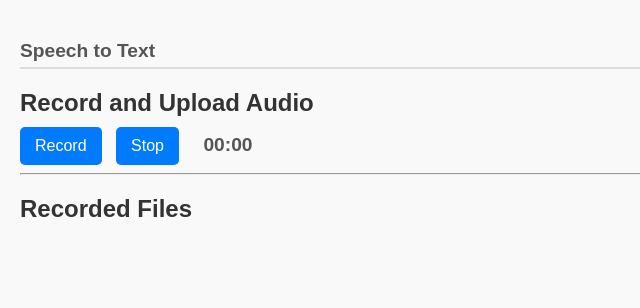
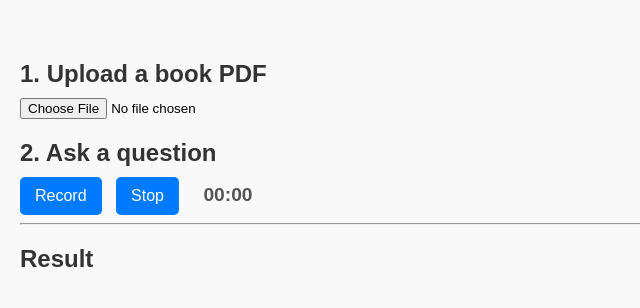
Before and after one commit to jsison2021/conversational-ai-voice, a Flask app: page / in a window 1280 px wide. Shown: the top 308 px of the page, without its empty margins (0-640 px from the left). Run offline with Flask 3, Linux system fonts and the light colour scheme.

Commit message:
Final Project Update

```diff
--- a/app.py
+++ b/app.py
@@ -3,18 +3,22 @@ from flask import Flask, render_template, request, redirect, url_for, send_file,
 from werkzeug.utils import secure_filename
 import vertexai
 from vertexai.generative_models import GenerativeModel, Part
+from google.cloud import texttospeech_v1
+
 import os
 
 app = Flask(__name__)
 
 # Configure upload folder
 UPLOAD_STT = 'UPLOAD_STT'
-ALLOWED_EXTENSIONS = {'wav', 'txt'}
+ALLOWED_EXTENSIONS = {'wav', 'pdf'}
 app.config['UPLOAD_STT'] = UPLOAD_STT
 
 os.makedirs(UPLOAD_STT, exist_ok=True)
 
 vertexai.init(project = "js-conversational-ai", location = "us-central1")
+
+client_TTS = texttospeech_v1.TextToSpeechClient()
 
 @app.route('/')
 def index():
@@ -29,60 +33,102 @@ def get_STT_files():
     files.sort(reverse=True)
     return files
 
-def process_audio_with_vertexai(audio_content):
+def process_audio_and_pdf_with_vertexai(audio_content, pdf_content):
     # Sentiment Analysis with Vertex AI
     model = GenerativeModel("gemini-1.5-flash-001")
     prompt = f"""
-                Please provide an exact transcript for the audio, followed by sentiment analysis.
-
-                Your reponse should follow the format:
-
-                Text: USERS SPEECH TRANSCRIPTION
-
-                SENTIMENT ANALYSIS: Positive | Neutral | Negative
+                Answer the user's query in the audio file based and use the PDF file as a reference.
 
             """
-    contents = [Part.from_data(audio_content, mime_type="audio/wav"), prompt]
+    contents = [Part.from_data(audio_content, mime_type="audio/wav"), Part.from_data(pdf_content, mime_type = "application/pdf"), prompt]
 
     result = model.generate_content(contents)
-    print("Results:" + result.text)
+    print(result.text)
     return result.text
 
-@app.route('/upload', methods=['POST'])
+
+def sample_synthesize_speech(text=None, ssml=None):
+    input = texttospeech_v1.SynthesisInput()
+    if ssml:
+      input.ssml = ssml
+    else:
+      input.text = text
+
+    voice = texttospeech_v1.VoiceSelectionParams()
+    voice.language_code = "en-UK"
+    # voice.ssml_gender = "MALE"
+
+    audio_config = texttospeech_v1.AudioConfig()
+    audio_config.audio_encoding = "LINEAR16"
+
+    request = texttospeech_v1.SynthesizeSpeechRequest(
+        input=input,
+        voice=voice,
+        audio_config=audio_config,
+    )
+
+    response = client_TTS.synthesize_speech(request=request)
+
+    return response.audio_content
+
+@app.route('/upload_pdf', methods=['POST'])
+def upload_pdf():
+    pdf = request.files.get('pdf_file')
+    if pdf and pdf.filename != '':
+        timestamp = datetime.now().strftime("%Y%m%d-%I%M%S%p")
+
+        # Reset the STT folder
+        for f in os.listdir(app.config['UPLOAD_STT']):
+            file_path = os.path.join(app.config['UPLOAD_STT'], f)
+            if os.path.isfile(file_path):
+                os.remove(file_path)
+
+        pdf_filename = f"{secure_filename(pdf.filename)}_{timestamp}.pdf"
+        pdf_file_path = os.path.join(app.config['UPLOAD_STT'], pdf_filename)
+        pdf.save(pdf_file_path)
+
+    return redirect('/')
+
+@app.route('/upload_audio', methods=['POST'])
 def upload_audio():
     if 'audio_data' not in request.files:
-        return redirect(request.url)
+        return abort(400, "No audio file uploaded.")
 
     file = request.files['audio_data']
     if file.filename == '':
-        return redirect(request.url)
+        return abort(400, "Empty audio file.")
 
-    if file:
-        timestamp = datetime.now().strftime("%Y%m%d-%I%M%S%p")
-        audio_filename = f"{timestamp}.wav"
-        audio_file_path = os.path.join(app.config['UPLOAD_STT'], audio_filename)
-        file.save(audio_file_path)
+    # Find latest PDF
+    pdf_files = [f for f in os.listdir(app.config['UPLOAD_STT']) if f.lower().endswith('.pdf')]
+    if not pdf_files:
+        return abort(400, "No PDF uploaded yet.")
+    pdf_files.sort(reverse=True)
+    pdf_file_path = os.path.join(app.config['UPLOAD_STT'], pdf_files[0])
+    pdf_filename = pdf_files[0]
 
-        with open(audio_file_path, 'rb') as audio_file:
-            audio_content = audio_file.read()
+    # Save audio
+    timestamp = datetime.now().strftime("%Y%m%d-%I%M%S%p")
+    audio_filename = f"question_{timestamp}.wav"
+    audio_file_path = os.path.join(app.config['UPLOAD_STT'], audio_filename)
+    file.save(audio_file_path)
 
-        sentiment_result = process_audio_with_vertexai(audio_content)
+    # Process
+    with open(audio_file_path, 'rb') as audio_file:
+        audio_content = audio_file.read()
 
-        transcript_filename = f"{timestamp}_text_and_sentiment.txt"
-        transcript_path = os.path.join(app.config['UPLOAD_STT'], transcript_filename)
-        with open(transcript_path, 'w') as transcript_file:
-            transcript_file.write(sentiment_result)
+    with open(pdf_file_path, 'rb') as pdf_file:
+        pdf_content = pdf_file.read()
 
+    sentiment_result = process_audio_and_pdf_with_vertexai(audio_content, pdf_content)
+    audio_response_content = sample_synthesize_speech(text=sentiment_result)
+
+    # Save response audio
+    response_audio_filename = f"answer_{timestamp}.wav"
+    response_audio_path = os.path.join(app.config['UPLOAD_STT'], response_audio_filename)
+    with open(response_audio_path, 'wb') as audio_file:
+        audio_file.write(audio_response_content)
 
     return redirect('/')
-
-@app.route('/upload/<filename>')
-def get_file(filename):
-    return send_file(filename)
-
-@app.route('/script.js', methods=['GET'])
-def scripts_js():
-    return send_file('./script.js')
 
 @app.route('/uploads/<filename>')
 def uploaded_file(filename):
--- a/templates/index.html
+++ b/templates/index.html
@@ -10,44 +10,141 @@
         <tr>
             <!-- Speech to Text Section -->
             <td style="width:50%">
-                <div class="column-label">Speech to Text</div>
-                <h2>Record and Upload Audio</h2>
+                <!-- 1. PDF Upload -->
+                <h2>1. Upload a book PDF</h2>
+                <form id="pdfUploadForm" method="POST" action="/upload_pdf" enctype="multipart/form-data">
+                    <input type="file" id="pdfInput" name="pdf_file" accept="application/pdf" required>
+                    <span id="fileName"></span>
+                </form>
 
+                {% for file in STT_files %}
+                    {% if file.endswith('.pdf') %}
+                        <p>Uploaded PDF: {{ file }}</p>
+                    {% endif %}
+                {% endfor %}
+
+                <!-- 2. Record and Upload Question -->
+                <h2>2. Ask a question</h2>
                 <button id="record">Record</button>
                 <button id="stop">Stop</button>
                 <span id="timer">00:00</span>
                 <audio id="audio"></audio>
-                <form id="uploadForm" method="POST" enctype="multipart/form-data">
-                    <input type="hidden" name="audio_data" id="audioData">
-                </form>
-                <script src="script.js"></script>
 
                 <hr>
-                <h2>Recorded Files</h2>
+                <h2>Result</h2>
                 <ul>
                     {% for file in STT_files %}
-                        {% if file.endswith('.wav') %}
+                        {% if file.endswith('.wav') and 'answer' in file %}
                             <li>
                                 <strong>Audio:</strong><br>
                                 <audio controls>
                                     <source src="{{ url_for('uploaded_file', filename=file) }}">
                                     Your browser does not support the audio element.
                                 </audio><br>
-                                <strong>Text and Sentiment Transcript:</strong><br>
-                                <a href="{{ url_for('uploaded_file', filename=file.replace('.wav', '_text_and_sentiment.txt')) }}" target="_blank">
-                                    {{ file.replace('.wav', '_text_and_sentiment.txt') }}
-                                </a><br>
-
                             </li>
                             <hr>
                         {% endif %}
                     {% endfor %}
                 </ul>
             </td>
-
-
         </tr>
     </table>
 
+    <script>
+    const recordButton = document.getElementById('record');
+    const stopButton = document.getElementById('stop');
+    const timerDisplay = document.getElementById('timer');
+    const pdfInput = document.getElementById('pdfInput');
+    const fileNameDisplay = document.getElementById('fileName');
+
+    let mediaRecorder;
+    let audioChunks = [];
+    let startTime;
+
+    function formatTime(time) {
+        const minutes = Math.floor(time / 60);
+        const seconds = Math.floor(time % 60);
+        return `${minutes}:${seconds.toString().padStart(2, '0')}`;
+    }
+
+    recordButton.addEventListener('click', () => {
+        navigator.mediaDevices.getUserMedia({ audio: true })
+            .then(stream => {
+                mediaRecorder = new MediaRecorder(stream);
+                mediaRecorder.start();
+
+                audioChunks = [];
+                startTime = Date.now();
+                const timerInterval = setInterval(() => {
+                    const elapsedTime = Math.floor((Date.now() - startTime) / 1000);
+                    timerDisplay.textContent = formatTime(elapsedTime);
+                }, 1000);
+
+                mediaRecorder.ondataavailable = e => {
+                    audioChunks.push(e.data);
+                };
+
+                mediaRecorder.onstop = () => {
+                    clearInterval(timerInterval);
+
+                    const audioBlob = new Blob(audioChunks, { type: 'audio/wav' });
+                    const formData = new FormData();
+                    formData.append('audio_data', audioBlob, 'recorded_audio.wav');
+
+                    fetch('/upload_audio', {
+                        method: 'POST',
+                        body: formData
+                    })
+                    .then(response => {
+                        if (!response.ok) {
+                            throw new Error('Upload failed');
+                        }
+                        return response.text();
+                    })
+                    .then(data => {
+                        console.log('Audio upload successful:', data);
+                        location.reload();
+                    })
+                    .catch(error => {
+                        console.error('Audio upload error:', error);
+                    });
+                };
+            })
+            .catch(error => {
+                console.error('Microphone access error:', error);
+            });
+
+        recordButton.disabled = true;
+        stopButton.disabled = false;
+    });
+
+    stopButton.addEventListener('click', () => {
+        if (mediaRecorder) {
+            mediaRecorder.stop();
+        }
+        recordButton.disabled = false;
+        stopButton.disabled = true;
+    });
+
+    stopButton.disabled = true;
+
+    pdfInput.addEventListener('change', () => {
+        const selectedFile = pdfInput.files[0];
+        if (selectedFile) {
+            fileNameDisplay.textContent = `Selected file: ${selectedFile.name}`;
+        } else {
+            fileNameDisplay.textContent = '';
+        }
+    });
+
+    document.getElementById('pdfInput').addEventListener('change', function() {
+                        const fileNameSpan = document.getElementById('fileName');
+                        const file = this.files[0];
+                        if (file) {
+                            fileNameSpan.textContent = `Uploading: ${file.name}`;
+                            document.getElementById('pdfUploadForm').submit();
+                        }
+                    });
+    </script>
 </body>
 </html>
```
Also changed, not shown: script.js (deleted, +0 -78 lines).
